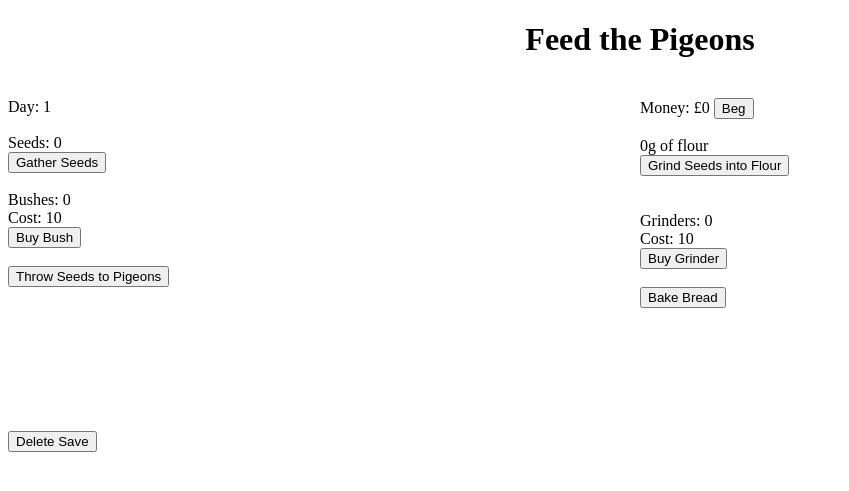
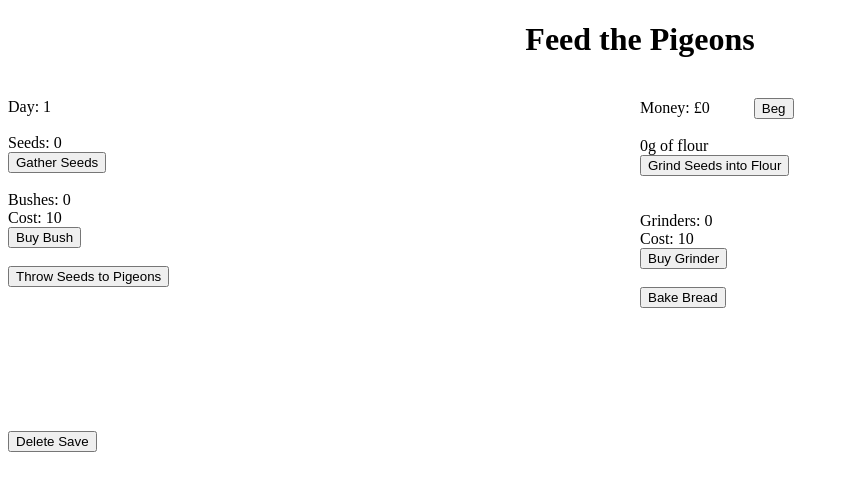
Before and after one commit to HoboZeke/hobozeke.github.io, a Jekyll site: the page incremental/index.html, which Jekyll copies as it is, in a window 1280 px wide. Shown: the top 491 px of the page, without its empty margins (0-849 px from the left). Built offline with Jekyll 4.4.1, drawn with Linux system fonts in a browser that asks for light colours.

Commit message:
Update index.html

```diff
--- a/incremental/index.html
+++ b/incremental/index.html
@@ -39,7 +39,7 @@
   <div id="column2">
    <body>
     Money: £<span id= "money">0</span>
-    <span id="gap">    </span>
+    &nbsp; &nbsp; &nbsp; &nbsp; &nbsp;
     <button onClick = "moneyClick(1)">Beg</button>
     <br/><br/>
     <div id="seedsButton">
```
